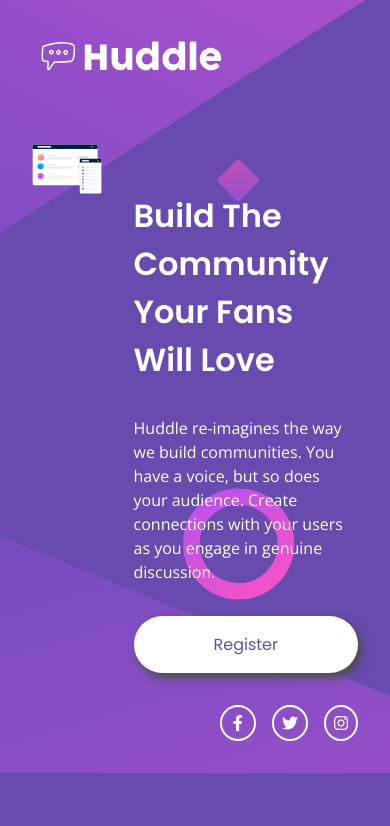
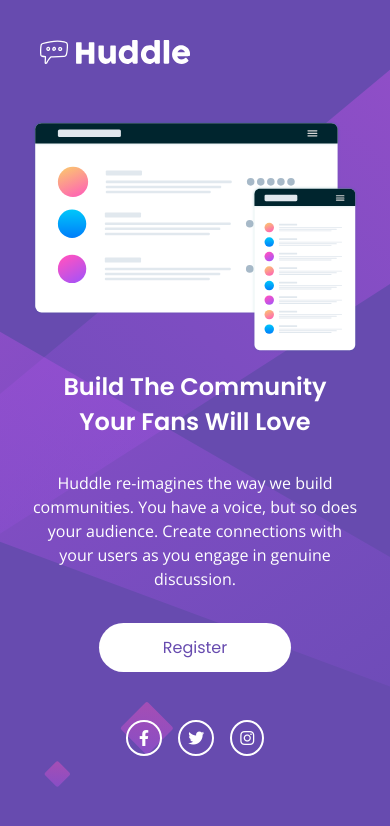
Before and after one commit to archihalder/fm-huddle-landing-page, a plain HTML site: page index.html in a window 390 px wide. Drawn offline with nearby package versions, Linux system fonts and the light colour scheme.

Commit message:
made it responsive

```diff
--- a/style.css
+++ b/style.css
@@ -20,7 +20,7 @@
     --fs-900: 2.5rem;
 }
 
-/********** CSS RESET *************/
+/********** CSS RESET by Josh W Comeau *************/
 
 /* 1. Use a more-intuitive box-sizing model. */
 *,
@@ -37,7 +37,6 @@
 
 /*
 Typographic tweaks!
-3. Add accessible line-height
 4. Improve text rendering
 */
 body {
@@ -145,3 +144,102 @@ main {
     color: var(--clr-primary-400);
     transition: all .3s;
 }
+
+@media (max-width: 1200px) {
+    .content {
+        gap: 1rem;
+        margin-top: 2rem;
+    }
+
+    .content button {
+        padding: 1rem 4rem;
+    }
+}
+
+@media (max-width: 1000px) {
+    .content {
+        margin-top: 0;
+    }
+}
+
+@media (max-width: 920px) {
+    body {
+        background: url("/images/bg-mobile.svg") no-repeat center center;
+        -webkit-background-size: cover;
+        -moz-background-size: cover;
+        -o-background-size: cover;
+        background-size: cover;
+        background-color: var(--clr-primary-500);
+    }
+
+    main {
+        max-width: 800px;
+    }
+
+    .nav img {
+        height: 3rem;
+    }
+
+    .main-section {
+        margin: 4rem 0;
+        display: flex;
+        flex-direction: column;
+        gap: 2rem;
+        align-items: center;
+    }
+
+    .content {
+        text-align: center;
+        align-items: center;
+        gap: 2rem;
+    }
+
+    .content h1 {
+        font-size: var(--fs-800);
+    }
+
+    .content p {
+        font-size: var(--fs-400);
+    }
+
+    .content button {
+        padding: .75rem 5rem;
+        box-shadow: none;
+    }
+
+    .socials {
+        justify-content: center;
+    }
+}
+
+@media (max-width: 570px) {
+    main {
+        min-width: 375px;
+    }
+
+    .main-section {
+        margin: 3rem 0;
+        gap: 1rem;
+        grid-template-rows: 1fr 1fr;
+    }
+
+    .nav img {
+        height: 2.5rem;
+    }
+
+    .content h1 {
+        font-size: var(--fs-600);
+    }
+
+    .content p {
+        font-size: var(--fs-400);
+    }
+
+    .content button {
+        font-size: var(--fs-400);
+    }
+
+    .content button {
+        padding: .75rem 4rem;
+    }
+}
```
